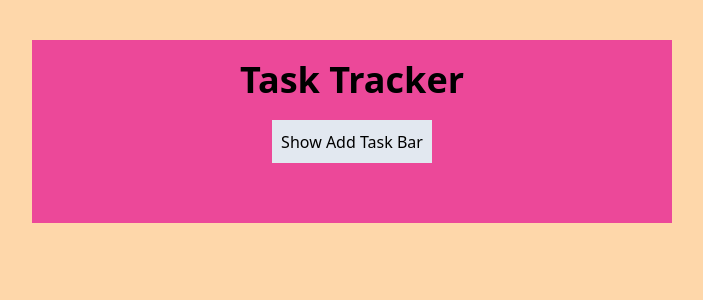
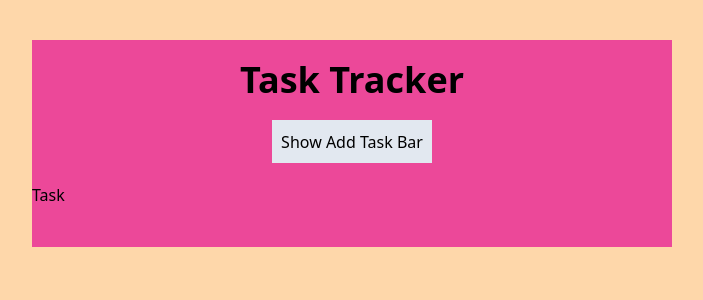
Before and after one commit to mucahitkarakus/task-tracker, a React (Create React App) app: page / in a window 1280 px wide. Shown: the top 300 px of the page, without its empty margins (288-991 px from the left). Built offline with nearby package versions, Linux system fonts and the light colour scheme.

Commit message:
TAsk create

```diff
--- a/src/components/Layout.jsx
+++ b/src/components/Layout.jsx
@@ -1,8 +1,17 @@
 import React, {useState} from "react";
-import {Header, AddTask} from ".";
+import {Header, AddTask, Task} from ".";
 
 const Layout = () => {
   const [isActive, setisActive] = useState(false);
+
+  const Data = [
+    {
+      id: new Date().getMilliseconds(),
+      title: `Alpha Team`,
+      date: `Dec 12 12.00PM`,
+      complated: false,
+    },
+  ];
 
   return (
     <div className="mt-[2.5rem] w-[40rem] bg-pink-500 pb-10">
@@ -12,6 +21,11 @@ const Layout = () => {
           <AddTask />
         </div>
       )}
+      {Data.map((item, idx) => (
+        <div key={idx}>
+          <Task />
+        </div>
+      ))}
     </div>
   );
 };
--- /dev/null
+++ b/src/components/Task.jsx
@@ -0,0 +1,7 @@
+import React from "react";
+
+const Task = () => {
+  return <div>Task</div>;
+};
+
+export default Task;
--- a/src/components/index.js
+++ b/src/components/index.js
@@ -1,3 +1,4 @@
 export {default as Layout} from "./Layout"
 export {default as Header} from "./Header"
 export {default as AddTask} from "./AddTask"
+export {default as Task} from "./Task"
```
